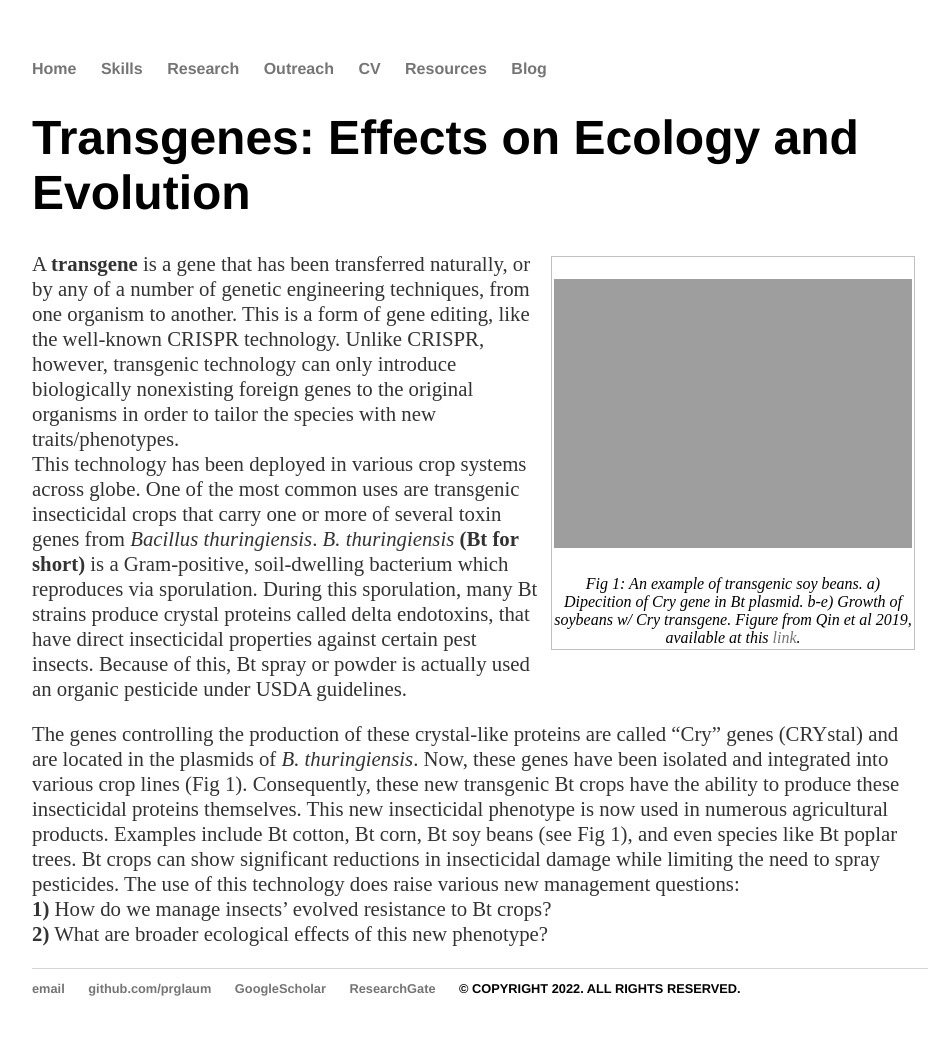
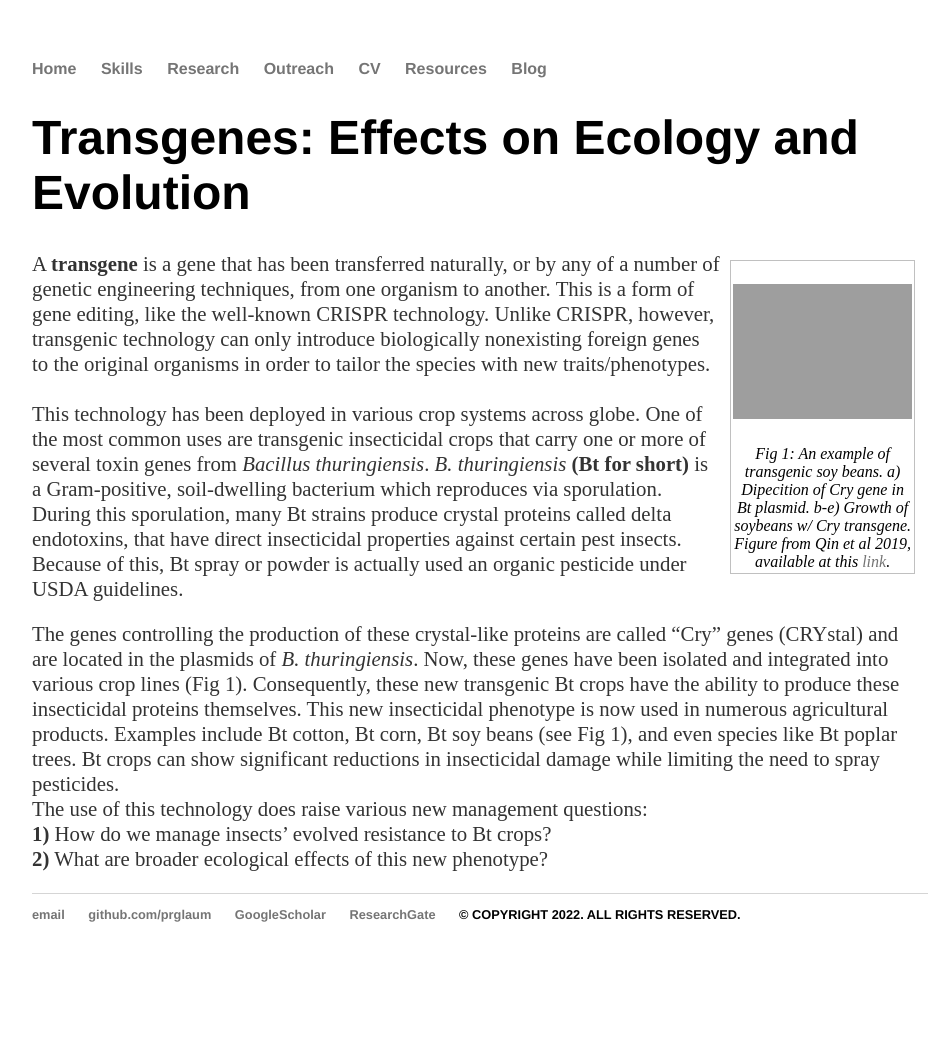
Before and after one commit to prglaum/prglaum.github.io, a Jekyll site: the page built from research/transgenes/index.html, in a window 1280 px wide. Shown: the whole page, without its empty margins (160-1106 px from the left). Built offline with Jekyll 4.4.1, drawn with Linux system fonts in a browser that asks for light colours; after the commit the page ends 982 px from its top, so only the background shows below that.

Commit message:
Update index.html
Added line breaks and changed figure size

```diff
--- a/research/transgenes/index.html
+++ b/research/transgenes/index.html
@@ -6,15 +6,16 @@ title: Transgenes
 	<h1>Transgenes: Effects on Ecology and Evolution</h1>
 </div><!-- /.blurb -->
 
-<figure40 class="float-img-right">
+<figure20 class="float-img-right">
 		<p><img class=scaled src="{{site.url}}/docs/assets/images/transgCryANDSoy.png" alt="Transgenic soy beans example">
 		<figcaption>Fig 1: An example of transgenic soy beans. a) Dipecition of Cry gene in Bt plasmid. b-e) Growth of soybeans w/ Cry transgene.
     Figure from Qin et al 2019, available at this <a href="https://bmcbiotechnol.biomedcentral.com/articles/10.1186/s12896-019-0563-1" target="_blank" rel="noopener noreferrer">link</a>.</figcaption>
-</figure40>
+</figure20>
 
 <p>A <b>transgene</b> is a gene that has been transferred naturally, or by any of a number of genetic engineering techniques, from one organism to another.
   This is a form of gene editing, like the well-known CRISPR technology. Unlike CRISPR, however, transgenic technology can only introduce biologically
   nonexisting foreign genes to the original organisms in order to tailor the species with new traits/phenotypes.
+  <br>
   <br>This technology has been deployed in various crop systems across globe. One of the most common uses are transgenic insecticidal crops that carry one
   or more of several toxin genes from <i>Bacillus thuringiensis</i>. <i>B. thuringiensis</i> <b>(Bt for short)</b> is a Gram-positive, soil-dwelling bacterium which
   reproduces via sporulation. During this sporulation, many Bt strains produce crystal proteins called delta endotoxins, that have direct insecticidal
@@ -25,7 +26,7 @@ title: Transgenes
   these insecticidal proteins themselves.
   This new insecticidal phenotype is now used in numerous agricultural products. Examples include Bt cotton, Bt corn, Bt soy beans (see Fig 1), and even
   species like Bt poplar trees. Bt crops can show significant reductions in insecticidal damage while limiting the need to spray pesticides.
-  The use of this technology does raise various new management questions:
+  <br>The use of this technology does raise various new management questions:
   <br><b>1)</b> How do we manage insects’ evolved resistance to Bt crops?
   <br><b>2)</b> What are broader ecological effects of this new phenotype?
 </p>
```
